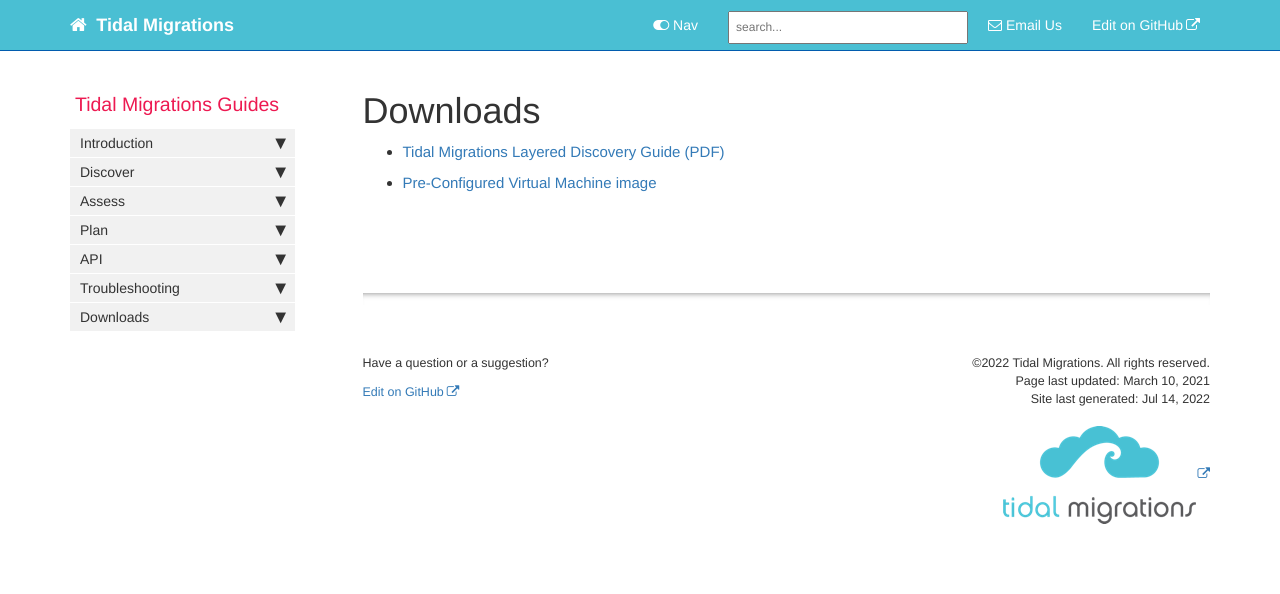
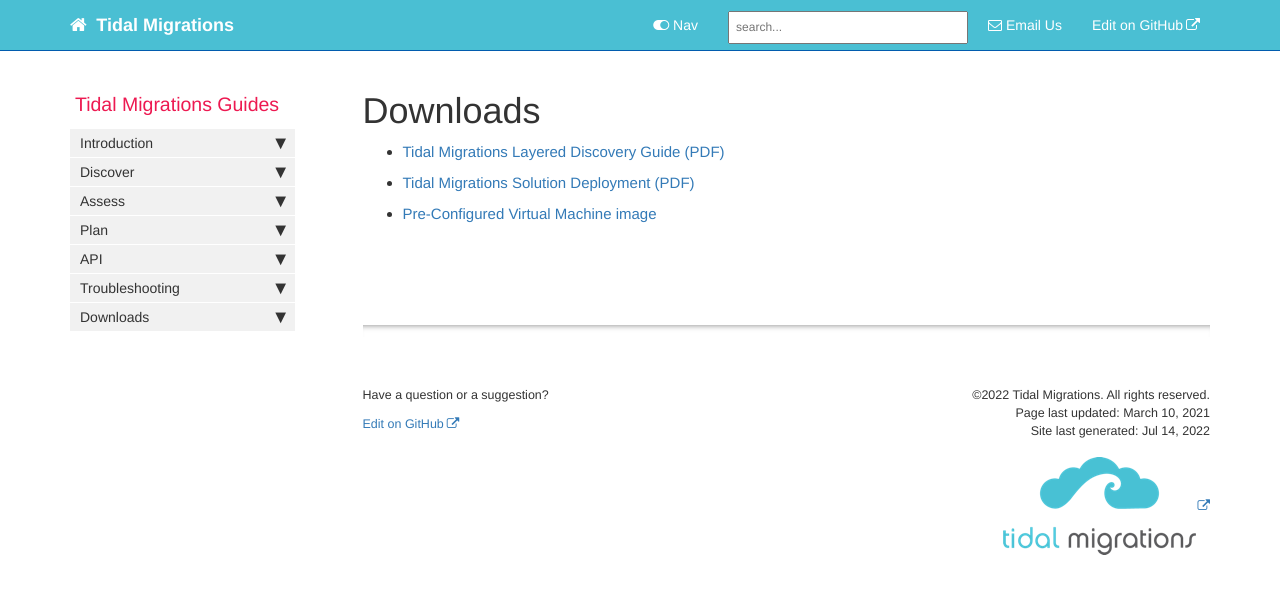
Before and after one commit to tidalmigrations/tidalmigrations.github.io, a Jekyll site: the page built from pages/user guides/downloads.md, in a window 1280 px wide. Shown: the top 594 px of the page. Built offline with Jekyll 4.4.1, drawn with Linux system fonts in a browser that asks for light colours; nearby versions of some CDN libraries; comment, search, counter and statistics services are not loaded.

Commit message:
Add solution deployment guide

```diff
--- a/pages/user guides/downloads.md
+++ b/pages/user guides/downloads.md
@@ -6,4 +6,5 @@ permalink: downloads.html
 ---
 
 - [Tidal Migrations Layered Discovery Guide (PDF)](/book/discover.pdf)
+- [Tidal Migrations Solution Deployment (PDF)](/book/solution_deployment.pdf)
 - [Pre-Configured Virtual Machine image](/tidal-discovery-vm.html)
```
Also changed, not shown: 1 other file.
